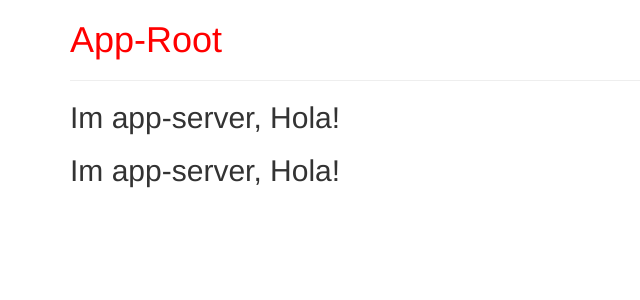
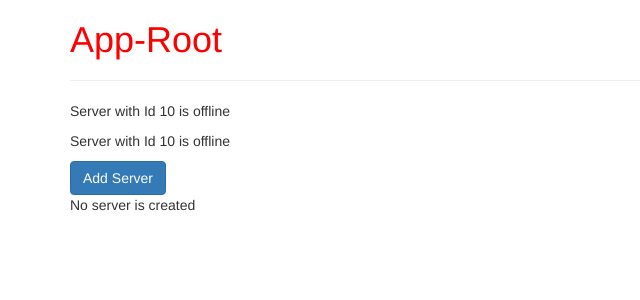
Before and after one commit to darkknight77/Angular, an Angular app: page / in a window 1280 px wide. Shown: the top 300 px of the page, without its empty margins (0-640 px from the left). Built offline with nearby package versions, Linux system fonts and the light colour scheme.

Commit message:
String InterPolation + PropertyBinding + Event Binding

```diff
--- a/src/app/server/server.component.html
+++ b/src/app/server/server.component.html
@@ -1 +1 @@
-<h2>Im app-server, Hola!</h2>
+<p>Server with Id {{ serverId}} is {{getServerStatus()}}</p>
--- a/src/app/server/server.component.ts
+++ b/src/app/server/server.component.ts
@@ -5,4 +5,11 @@ selector : 'app-server',
 templateUrl : './server.component.html'
 
 })
-export class ServerComponent {}
+export class ServerComponent {
+    serverId = 10;
+    serverStatus = 'offline';
+getServerStatus(){
+    return this.serverStatus;
+}
+
+}
--- a/src/app/servers/servers.component.html
+++ b/src/app/servers/servers.component.html
@@ -1,3 +1,6 @@
 <app-server></app-server>
 <app-server></app-server>
-<app-server></app-server>
+<button class="btn btn-primary" [disabled]="!isServerAllowed" (click)="onServerCreate()">Add Server</button>
+<!-- <p>{{isServerAllowed}}</p>
+<p [innerText]="isServerAllowed"></p> -->
+<p [innerText]="serverCreationStatus"></p>
--- a/src/app/servers/servers.component.ts
+++ b/src/app/servers/servers.component.ts
@@ -3,15 +3,28 @@ import { Component, OnInit } from '@angular/core';
 @Component({
   // selector: '[app-servers]',
   selector: 'app-servers',
-  template: '<app-server></app-server><app-server></app-server>'
-
+ // template: '<app-server></app-server><app-server></app-server>'
+  templateUrl: './servers.component.html'
 })
 
 export class ServersComponent implements OnInit {
 
-  constructor() { }
+  isServerAllowed = false;
+  serverCreationStatus = "No server is created";
+  constructor() {
+    setTimeout(() => {
+      this.isServerAllowed = true;
+    }, 2000);
+  }
 
   ngOnInit(): void {
   }
 
+  onServerCreate(){
+this.serverCreationStatus = 'A new server is created';
+
+  };
+
+
+
 }
```
